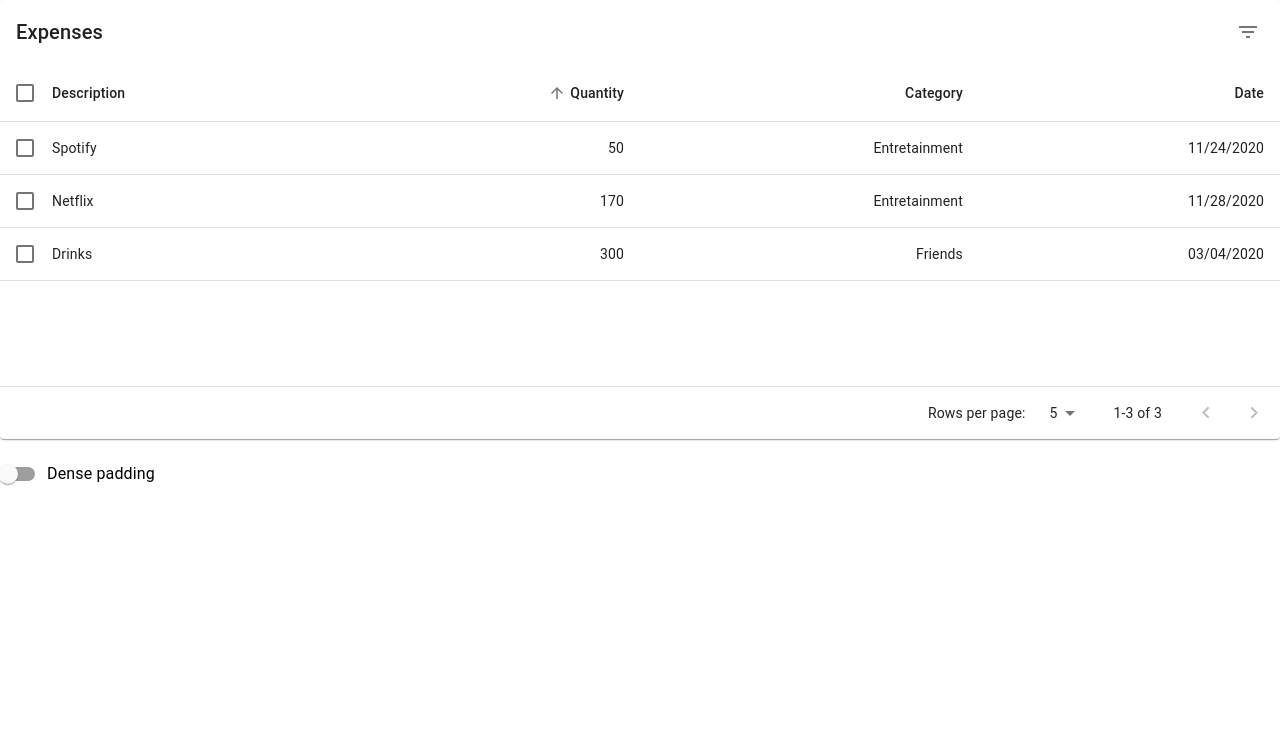
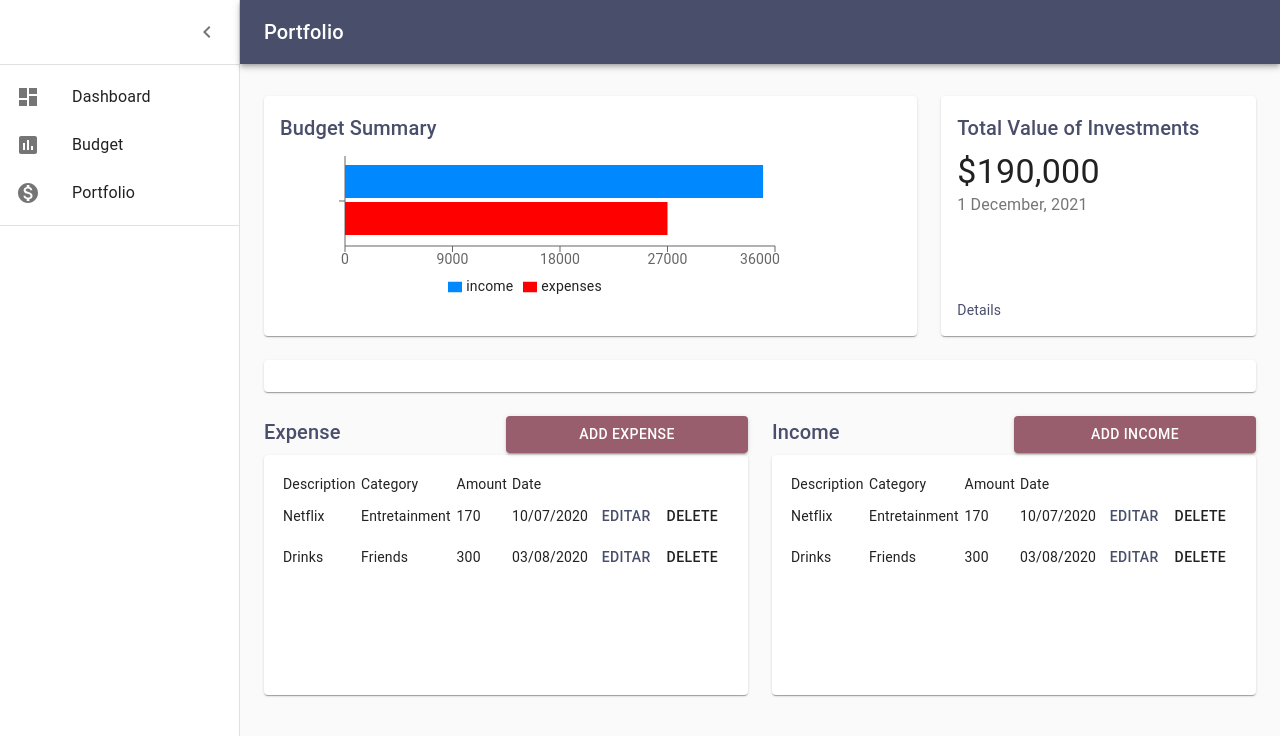
Before and after one commit to Vntrin26/Proyecto-Web-Dev, a React (Create React App) app: page /budget in a window 1280 px wide. Shown: the top 736 px of the page. Built offline with nearby package versions, Linux system fonts and the light colour scheme.

Commit message:
made progress in budget

```diff
--- a/src/Components/Budget/Budget.js
+++ b/src/Components/Budget/Budget.js
@@ -1,342 +1,455 @@
-import React from 'react';
-import PropTypes from 'prop-types';
+import React, {useState} from 'react';
 import clsx from 'clsx';
-import { lighten, makeStyles } from '@material-ui/core/styles';
-import Table from '@material-ui/core/Table';
-import TableBody from '@material-ui/core/TableBody';
-import TableCell from '@material-ui/core/TableCell';
-import TableContainer from '@material-ui/core/TableContainer';
-import TableHead from '@material-ui/core/TableHead';
-import TablePagination from '@material-ui/core/TablePagination';
-import TableRow from '@material-ui/core/TableRow';
-import TableSortLabel from '@material-ui/core/TableSortLabel';
-import Toolbar from '@material-ui/core/Toolbar';
-import Typography from '@material-ui/core/Typography';
-import Paper from '@material-ui/core/Paper';
-import Checkbox from '@material-ui/core/Checkbox';
-import IconButton from '@material-ui/core/IconButton';
-import Tooltip from '@material-ui/core/Tooltip';
-import FormControlLabel from '@material-ui/core/FormControlLabel';
-import Switch from '@material-ui/core/Switch';
-import DeleteIcon from '@material-ui/icons/Delete';
-import FilterListIcon from '@material-ui/icons/FilterList';
+import useStyles from '../Dashboard/DashboardStyles.js';
+import { ListItem, Dialog, CssBaseline, Drawer, Box, AppBar, Toolbar, List, Typography, Divider, IconButton, Badge, Container, Grid, Paper, Link, Button, TextField, DialogTitle} from '@material-ui/core';
+import { MenuOutlined, ChevronLeft } from '@material-ui/icons';
+import GlistItems from '../Dashboard/ListItems/listItems';
+import InvestmentsG from '../Dashboard/InvestmentsG/InvestmentsG'
+import BGraph from './BGraph/BGraph'
+import Title from '../Dashboard/InvestmentsG/Title.js';
 
-function createData(description, quantity, category, date) {
-  return { description, quantity, category, date};
-}
 
-const rows = [
-  createData('Netflix', 170, 'Entretainment', '11/28/2020'),
-  createData('Drinks', 300, 'Friends', '03/04/2020'),
-  createData('Spotify', 50, 'Entretainment', '11/24/2020'),
-];
+export default function Budget() {
+  const classes = useStyles();
+  const [extend, setExtend] = React.useState(true);
+  const handleDrawerExtend = () => {
+    setExtend(true);
+  };
+  const handleDrawerShrink = () => {
+    setExtend(false);
+  };
+  //combination of both styles
+  const fixedHeightPaper = clsx(classes.paper, classes.fixedHeight);
 
-function descendingComparator(a, b, orderBy) {
-  if (b[orderBy] < a[orderBy]) {
-    return -1;
-  }
-  if (b[orderBy] > a[orderBy]) {
-    return 1;
-  }
-  return 0;
-}
+  const [portfolio, setPortfolio] = useState({
+    investments: [
+      { id: 1, description: 'Netflix', category: 'Entretainment', amount: 170, date: '10/07/2020' },
+      { id: 2, description: 'Drinks', category: 'Friends', amount: 300,  date: '03/08/2020' },
+    ]
+  })
 
-function getComparator(order, orderBy) {
-  return order === 'desc'
-    ? (a, b) => descendingComparator(a, b, orderBy)
-    : (a, b) => -descendingComparator(a, b, orderBy);
-}
+  const [params, setParams] = useState({
+    investments: portfolio.investments,
+    modUpdate: false,
+    modInsert: false,
+    form: {
+      id:'3',
+      description: '',
+      category: '',
+      amount: '',
+      date: '',
+    },
+  });
 
-function stableSort(array, comparator) {
-  const stabilizedThis = array.map((el, index) => [el, index]);
-  stabilizedThis.sort((a, b) => {
-    const order = comparator(a[0], b[0]);
-    if (order !== 0) return order;
-    return a[1] - b[1];
-  });
-  return stabilizedThis.map((el) => el[0]);
-}
-
-const headCells = [
-  { id: 'description', numeric: false, disablePadding: true, label: 'Description' },
-  { id: 'quantity', numeric: true, disablePadding: false, label: 'Quantity' },
-  { id: 'category', numeric: true, disablePadding: false, label: 'Category' },
-  { id: 'date', numeric: true, disablePadding: false, label: 'Date' },
-];
-
-function EnhancedTableHead(props) {
-  const { classes, onSelectAllClick, order, orderBy, numSelected, rowCount, onRequestSort } = props;
-  const createSortHandler = (property) => (event) => {
-    onRequestSort(event, property);
+  const showUpdate = (dato) =>{
+    setParams({...params,
+      form: dato,
+      modUpdate: true,
+    });
   };
 
-  return (
-    <TableHead>
-      <TableRow>
-        <TableCell padding="checkbox">
-          <Checkbox
-            indeterminate={numSelected > 0 && numSelected < rowCount}
-            checked={rowCount > 0 && numSelected === rowCount}
-            onChange={onSelectAllClick}
-            inputProps={{ 'aria-label': 'select all desserts' }}
-          />
-        </TableCell>
-        {headCells.map((headCell) => (
-          <TableCell
-            key={headCell.id}
-            align={headCell.numeric ? 'right' : 'left'}
-            padding={headCell.disablePadding ? 'none' : 'default'}
-            sortDirection={orderBy === headCell.id ? order : false}
-          >
-            <TableSortLabel
-              active={orderBy === headCell.id}
-              direction={orderBy === headCell.id ? order : 'asc'}
-              onClick={createSortHandler(headCell.id)}
-            >
-              {headCell.label}
-              {orderBy === headCell.id ? (
-                <span className={classes.visuallyHidden}>
-                  {order === 'desc' ? 'sorted descending' : 'sorted ascending'}
-                </span>
-              ) : null}
-            </TableSortLabel>
-          </TableCell>
-        ))}
-      </TableRow>
-    </TableHead>
-  );
-}
-
-EnhancedTableHead.propTypes = {
-  classes: PropTypes.object.isRequired,
-  numSelected: PropTypes.number.isRequired,
-  onRequestSort: PropTypes.func.isRequired,
-  onSelectAllClick: PropTypes.func.isRequired,
-  order: PropTypes.oneOf(['asc', 'desc']).isRequired,
-  orderBy: PropTypes.string.isRequired,
-  rowCount: PropTypes.number.isRequired,
-};
-
-const useToolbarStyles = makeStyles((theme) => ({
-  root: {
-    paddingLeft: theme.spacing(2),
-    paddingRight: theme.spacing(1),
-  },
-  highlight:
-    theme.palette.type === 'light'
-      ? {
-          color: theme.palette.secondary.main,
-          backgroundColor: lighten(theme.palette.secondary.light, 0.85),
-        }
-      : {
-          color: theme.palette.text.primary,
-          backgroundColor: theme.palette.secondary.dark,
-        },
-  title: {
-    flex: '1 1 100%',
-  },
-}));
-
-const EnhancedTableToolbar = (props) => {
-  const classes = useToolbarStyles();
-  const { numSelected } = props;
-
-  return (
-    <Toolbar
-      className={clsx(classes.root, {
-        [classes.highlight]: numSelected > 0,
-      })}
-    >
-      {numSelected > 0 ? (
-        <Typography className={classes.title} color="inherit" variant="subtitle1" component="div">
-          {numSelected} selected
-        </Typography>
-      ) : (
-        <Typography className={classes.title} variant="h6" id="tableTitle" component="div">
-          Expenses
-        </Typography>
-      )}
-
-      {numSelected > 0 ? (
-        <Tooltip title="Delete">
-          <IconButton aria-label="delete">
-            <DeleteIcon />
-          </IconButton>
-        </Tooltip>
-      ) : (
-        <Tooltip title="Filter list">
-          <IconButton aria-label="filter list">
-            <FilterListIcon />
-          </IconButton>
-        </Tooltip>
-      )}
-    </Toolbar>
-  );
-};
-
-EnhancedTableToolbar.propTypes = {
-  numSelected: PropTypes.number.isRequired,
-};
-
-const useStyles = makeStyles((theme) => ({
-  root: {
-    width: '100%',
-  },
-  paper: {
-    width: '100%',
-    marginBottom: theme.spacing(2),
-  },
-  table: {
-    minWidth: 750,
-  },
-  visuallyHidden: {
-    border: 0,
-    clip: 'rect(0 0 0 0)',
-    height: 1,
-    margin: -1,
-    overflow: 'hidden',
-    padding: 0,
-    position: 'absolute',
-    top: 20,
-    width: 1,
-  },
-}));
-
-export default function EnhancedTable() {
-  const classes = useStyles();
-  const [order, setOrder] = React.useState('asc');
-  const [orderBy, setOrderBy] = React.useState('quantity');
-  const [selected, setSelected] = React.useState([]);
-  const [page, setPage] = React.useState(0);
-  const [dense, setDense] = React.useState(false);
-  const [rowsPerPage, setRowsPerPage] = React.useState(5);
-
-  const handleRequestSort = (event, property) => {
-    const isAsc = orderBy === property && order === 'asc';
-    setOrder(isAsc ? 'desc' : 'asc');
-    setOrderBy(property);
+  const closeUpdate = () => {
+    setParams({...params,
+      modUpdate: false,
+    });
   };
 
-  const handleSelectAllClick = (event) => {
-    if (event.target.checked) {
-      const newSelecteds = rows.map((n) => n.name);
-      setSelected(newSelecteds);
-      return;
-    }
-    setSelected([]);
+  const showInsert = () => {
+    setParams({...params,
+      modInsert: true,
+    });
   };
 
-  const handleClick = (event, name) => {
-    const selectedIndex = selected.indexOf(name);
-    let newSelected = [];
-
-    if (selectedIndex === -1) {
-      newSelected = newSelected.concat(selected, name);
-    } else if (selectedIndex === 0) {
-      newSelected = newSelected.concat(selected.slice(1));
-    } else if (selectedIndex === selected.length - 1) {
-      newSelected = newSelected.concat(selected.slice(0, -1));
-    } else if (selectedIndex > 0) {
-      newSelected = newSelected.concat(
-        selected.slice(0, selectedIndex),
-        selected.slice(selectedIndex + 1),
-      );
-    }
-
-    setSelected(newSelected);
+  const closeInsert = () => {
+    setParams({...params,
+      modInsert: false,
+    });
   };
 
-  const handleChangePage = (event, newPage) => {
-    setPage(newPage);
+  const edit = (dato) => {
+    var counter = 0;
+    var array = params.investments;
+    array.map((conjunto) => {
+      if(dato.id === conjunto.id){
+        array[counter].description = dato.description;
+        array[counter].category = dato.category;
+        array[counter].amount = dato.amount;
+        array[counter].date = dato.date;
+      }
+      counter++;
+    });
+    setParams({...params, investments: array, modUpdate: false});
   };
 
-  const handleChangeRowsPerPage = (event) => {
-    setRowsPerPage(parseInt(event.target.value, 10));
-    setPage(0);
+  const deleteinfo = (dato) => {
+    var opcion = window.confirm("Estás Seguro que deseas Eliminar el elemento "+ dato.id);
+    if (opcion === true) {
+      var counter = 0;
+      var array = params.investments;
+      array.map((conjunto) => {
+        if (dato.id === conjunto.id) {
+          array.splice(counter, 1);
+        }
+        counter++;
+      });
+      setParams({...params, investments: array, modUpdate: false });
+    }
   };
 
-  const handleChangeDense = (event) => {
-    setDense(event.target.checked);
+  const insertinfo= ()=>{
+    var newVal= {...params.form};
+    newVal.id=params.investments.length+1;
+    var lista= params.investments;
+    lista.push(newVal);
+    setParams({...params, modInsert: false, investments: lista });
+  }
+
+  const handleChange = (e) => {
+    e.preventDefault();
+    setParams({
+      ...params,
+      form: {
+        ...params.form,
+        [e.target.name]: e.target.value,
+      },
+    });
   };
 
-  const isSelected = (name) => selected.indexOf(name) !== -1;
-
-  const emptyRows = rowsPerPage - Math.min(rowsPerPage, rows.length - page * rowsPerPage);
 
   return (
     <div className={classes.root}>
-      <Paper className={classes.paper}>
-        <EnhancedTableToolbar numSelected={selected.length} />
-        <TableContainer>
-          <Table
-            className={classes.table}
-            aria-labelledby="tableTitle"
-            size={dense ? 'small' : 'medium'}
-            aria-label="enhanced table"
+      <CssBaseline />
+      <AppBar position="absolute" className={clsx(classes.appBar, extend && classes.appBarShift)}>
+        <Toolbar className={classes.toolbar}>
+          <IconButton
+            edge="start"
+            color="inherit"
+            aria-label="open drawer"
+            onClick={handleDrawerExtend}
+            className={clsx(classes.menuButton, extend && classes.menuButtonHidden)}
           >
-            <EnhancedTableHead
-              classes={classes}
-              numSelected={selected.length}
-              order={order}
-              orderBy={orderBy}
-              onSelectAllClick={handleSelectAllClick}
-              onRequestSort={handleRequestSort}
-              rowCount={rows.length}
-            />
-            <TableBody>
-              {stableSort(rows, getComparator(order, orderBy))
-                .slice(page * rowsPerPage, page * rowsPerPage + rowsPerPage)
-                .map((row, index) => {
-                  const isItemSelected = isSelected(row.name);
-                  const labelId = `enhanced-table-checkbox-${index}`;
+            <MenuOutlined />
+          </IconButton>
+          <Typography component="h1" variant="h6" color="inherit" noWrap className={classes.title}>
+            Portfolio
+              </Typography>
+          <IconButton color="inherit">
+          </IconButton>
+        </Toolbar>
+      </AppBar>
+      <Drawer
+        variant="permanent"
+        classes={{
+          paper: clsx(classes.drawerPaper, !extend && classes.drawerPaperClose),
+        }}
+        extend={extend}
+      >
+        <div className={classes.toolbarIcon}>
+          <IconButton onClick={handleDrawerShrink}>
+            <ChevronLeft />
+          </IconButton>
+        </div>
+        <Divider />
+        <List><GlistItems/></List>
+        <Divider />
+      </Drawer>
+      <main className={classes.content}>
+        <div className={classes.appBarSpacer} />
+        <Container maxWidth="lg" className={classes.container}>
+          <Grid container spacing={3}>
+            <Grid item xs={12} md={8} lg={8}>
+              <Paper className={fixedHeightPaper}>
+                <BGraph />
+              </Paper>
+            </Grid>
+            <Grid item xs={12} md={4} lg={4}>
+              <Paper className={fixedHeightPaper}>
+                <InvestmentsG />
+              </Paper>
+            </Grid>
+            <Grid item xs={12}>
+              <Paper className={classes.paper}>
+              </Paper>
+            </Grid>
+            <Grid item xs={12} md={6} lg={6} container>
+                <Grid item xs = {6}>
+                  <Title>Expense</Title>
+                </Grid>
+                <Grid item xs = {6}>
+                  <Button
+                  fullWidth
+                  variant='contained'
+                  color= 'secondary'
+                  onClick = {()=>showInsert()}
+                  >
+                    Add Expense
+                  </Button>
+                </Grid>
+                <Grid item xs = {12}>
+                  <Paper className={fixedHeightPaper}>
+                    <table id='Portfolio'>
+                      <thead>
+                        <tr>
+                          <td>Description</td>
+                          <td>Category</td>
+                          <td>Amount</td>
+                          <td>Date</td>
+                        </tr>
+                      </thead>
+                      <tbody>
+                        {portfolio.investments.map((element) => (
+                          <tr>
+                            <td>{element.description}</td>
+                            <td>{element.category}</td>
+                            <td>{element.amount}</td>
+                            <td>{element.date}</td>
+                            <td>
+                              <Button
+                              color = 'primary'
+                              onClick = {() => showUpdate(element)}
+                              > Editar</Button>
+                              <Button
+                              color = 'danger'
+                              onClick = {() => deleteinfo(element)}
+                              > Delete</Button>
+                            </td>
+                          </tr>
+                        ))}
+                      </tbody>
+                    </table>
+                  </Paper>
+              </Grid>
+            </Grid>
+            <Grid item xs={12} md={6} lg={6} container>
+              <Grid item xs = {6}>
+                <Title>Income</Title>
+              </Grid>
+              <Grid item xs = {6}>
+                  <Button
+                  fullWidth
+                  variant='contained'
+                  color= 'secondary'
+                  onClick = {()=>showInsert()}
+                  >
+                    Add Income
+                  </Button>
+              </Grid>
+              <Grid item xs = {12}>
+                  <Paper className={fixedHeightPaper}>
+                    <table id='Portfolio'>
+                      <thead>
+                        <tr>
+                          <td>Description</td>
+                          <td>Category</td>
+                          <td>Amount</td>
+                          <td>Date</td>
+                        </tr>
+                      </thead>
+                      <tbody>
+                        {portfolio.investments.map((element) => (
+                          <tr>
+                            <td>{element.description}</td>
+                            <td>{element.category}</td>
+                            <td>{element.amount}</td>
+                            <td>{element.date}</td>
+                            <td>
+                              <Button
+                              color = 'primary'
+                              onClick = {() => showUpdate(element)}
+                              > Editar</Button>
+                              <Button
+                              color = 'danger'
+                              onClick = {() => deleteinfo(element)}
+                              > Delete</Button>
+                            </td>
+                          </tr>
+                        ))}
+                      </tbody>
+                    </table>
+                  </Paper>
+              </Grid>
+            </Grid>
+            <Grid container item xs={12} md={6} lg={6} spacing={1}>
 
-                  return (
-                    <TableRow
-                      hover
-                      onClick={(event) => handleClick(event, row.name)}
-                      role="checkbox"
-                      aria-checked={isItemSelected}
-                      tabIndex={-1}
-                      key={row.name}
-                      selected={isItemSelected}
-                    >
-                      <TableCell padding="checkbox">
-                        <Checkbox
-                          checked={isItemSelected}
-                          inputProps={{ 'aria-labelledby': labelId }}
-                        />
-                      </TableCell>
-                      <TableCell component="th" id={labelId} scope="row" padding="none">
-                        {row.description}
-                      </TableCell>
-                      <TableCell align="right">{row.quantity}</TableCell>
-                      <TableCell align="right">{row.category}</TableCell>
-                      <TableCell align="right">{row.date}</TableCell>
-                    </TableRow>
-                  );
-                })}
-              {emptyRows > 0 && (
-                <TableRow style={{ height: (dense ? 33 : 53) * emptyRows }}>
-                  <TableCell colSpan={6} />
-                </TableRow>
-              )}
-            </TableBody>
-          </Table>
-        </TableContainer>
-        <TablePagination
-          rowsPerPageOptions={[5, 10, 25]}
-          component="div"
-          count={rows.length}
-          rowsPerPage={rowsPerPage}
-          page={page}
-          onChangePage={handleChangePage}
-          onChangeRowsPerPage={handleChangeRowsPerPage}
-        />
-      </Paper>
-      <FormControlLabel
-        control={<Switch checked={dense} onChange={handleChangeDense} />}
-        label="Dense padding"
-      />
+            </Grid>
+          </Grid>
+          <Dialog open={params.modUpdate}>
+          <DialogTitle>
+           <div><h3>Editar Inversion</h3></div>
+          </DialogTitle>
+
+          <List>
+            <ListItem>
+              <label>
+               Id:
+              </label>
+
+              <input
+                className="form-control"
+                readOnly
+                type="text"
+                value={params.form.id}
+              />
+            </ListItem>
+
+            <ListItem>
+              <label>
+                Description:
+              </label>
+              <input
+                className="form-control"
+                name="description"
+                type="text"
+                onChange={handleChange}
+                value={params.form.description}
+              />
+            </ListItem>
+
+            <ListItem>
+              <label>
+                Category:
+              </label>
+              <input
+                className="form-control"
+                name="category"
+                type="text"
+                onChange={handleChange}
+                value={params.form.category}
+              />
+            </ListItem>
+
+            <ListItem>
+              <label>
+                Amount:
+              </label>
+              <input
+                className="form-control"
+                name="amount"
+                type="text"
+                onChange={handleChange}
+                value={params.form.amount}
+              />
+            </ListItem>
+
+            <ListItem>
+              <label>
+                Date:
+              </label>
+              <input
+                className="form-control"
+                name="date"
+                type="text"
+                onChange={handleChange}
+                value={params.form.date}
+              />
+            </ListItem>
+          </List>
+
+          <Grid>
+            <Button
+              color="primary"
+              onClick={() => edit(params.form)}
+            >
+              Edit
+            </Button>
+            <Button
+              color="danger"
+              onClick={() => closeUpdate()}
+            >
+              Cancelar
+            </Button>
+          </Grid>
+        </Dialog>
+
+
+
+        <Dialog open={params.modInsert}>
+          <DialogTitle>
+           <div><h3>version</h3></div>
+          </DialogTitle>
+
+          <List>
+            <ListItem>
+              <label>
+                Id:
+              </label>
+
+              <input
+                className="form-control"
+                readOnly
+                type="text"
+                value={params.investments.length + 1}
+              />
+            </ListItem>
+
+            <ListItem>
+              <label>
+                Description:
+              </label>
+              <input
+                className="form-control"
+                name="description"
+                type="text"
+                onChange={handleChange}
+              />
+            </ListItem>
+
+            <ListItem>
+              <label>
+                Category:
+              </label>
+              <input
+                className="form-control"
+                name="category"
+                type="text"
+                onChange={handleChange}
+              />
+            </ListItem>
+
+            <ListItem>
+              <label>
+                Amount:
+              </label>
+              <input
+                className="form-control"
+                name="amount"
+                type="text"
+                onChange={handleChange}
+              />
+            </ListItem>
+
+            <ListItem>
+              <label>
+                Date:
+              </label>
+              <input
+                className="form-control"
+                name="date"
+                type="text"
+                onChange={handleChange}
+              />
+            </ListItem>
+          </List>
+
+          <Grid>
+            <Button
+              color="primary"
+              onClick={() => insertinfo()}
+            >
+              Insertar
+            </Button>
+            <Button
+              className="btn btn-danger"
+              onClick={() => closeInsert()}
+            >
+              Cancelar
+            </Button>
+          </Grid>
+        </Dialog>
+          <Box pt={4}>
+          </Box>
+        </Container>
+      </main>
     </div>
   );
 }
```
